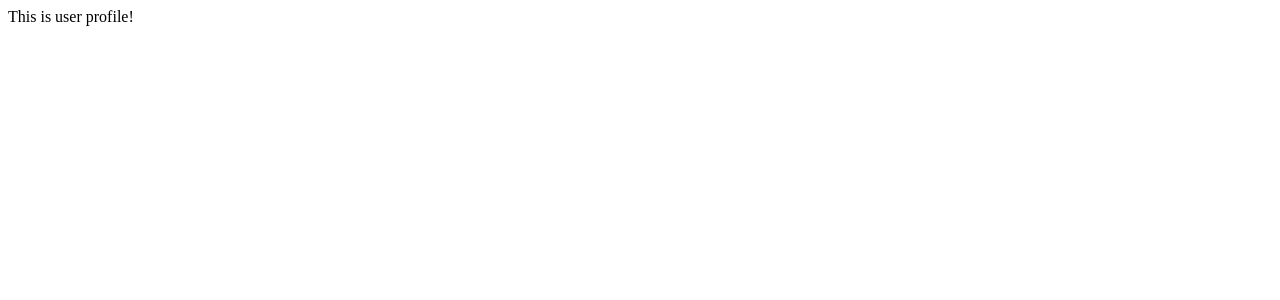
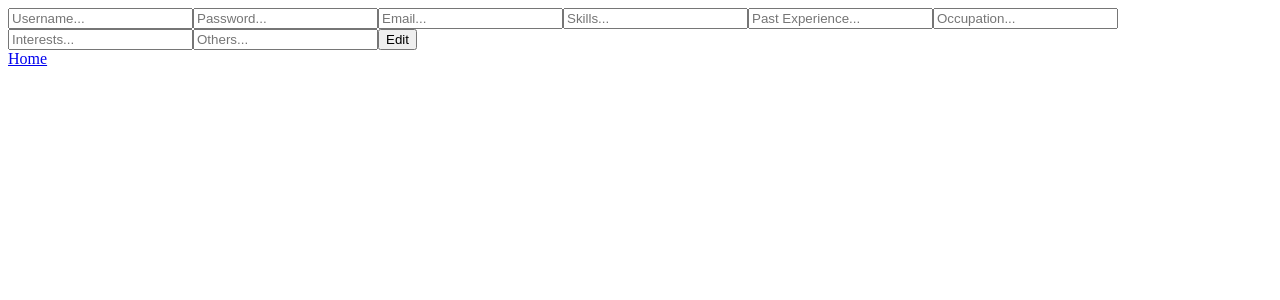
Before and after one commit to Build-Week-Droom-3/droom3-front-end, a React (Create React App) app: page /user_profile in a window 1280 px wide. Shown: the top 300 px of the page. Built offline with nearby package versions, Linux system fonts and the light colour scheme.

Commit message:
added company and user profile

```diff
--- a/src/components/landingpage/LandingPage.js
+++ b/src/components/landingpage/LandingPage.js
@@ -6,9 +6,11 @@ function LandingPage(){
         <div>
             <Link to="/login">Login</Link>
 
-            <Link to="/user_register">Employee</Link>
-            <Link to="/company_register">Company</Link>
+            <Link to="/user_register">Employee Register</Link>
+            <Link to="/company_register">Company Register</Link>
 
+            <Link to="/user_profile">User Profile</Link>
+            <Link to="/company_profile">Company Profile</Link>
         </div>
     )
 }
--- a/src/components/profiles/CompanyProfile.js
+++ b/src/components/profiles/CompanyProfile.js
@@ -1,14 +1,42 @@
 import React from "react"
-
+import { Form, Field, withFormik } from "formik"
+import { Link } from "react-router-dom"
 function CompanyProfile(){
     return(
         <div>
-            This is company profile!
+            <Form>
+                <Field type="text" name="company" placeholder="Username..."/>
+                <Field type="text" name="password" placeholder="Password..."/>
+                <Field type="text" name="email" placeholder="Email..."/>
+                <Field type="text" name="date_created" placeholder="Created in..."/>
+                <Field type="text" name="employees" placeholder="Employees..."/>
+                <Field type="text" name="benefits" placeholder="Benefits..."/>
+                <Field type="text" name="others" placeholder="Others..."/>
+                <button type="submit">Edit</button>
+            </Form>
+            <Link to="/">Home</Link>
         </div>
     )
 }
 
+const FormikCompanyProfile = withFormik({
+    mapPropsToValues() {
+        return {
+            company: "",
+            password: "",
+            email: "",
+            date_created: "",
+            employees: "",
+            benefits: "",
+            others: ""
+        }
+    },
+
+    handleSubmit(values){
+        console.log(values)
+    }
+})(CompanyProfile)
 
 
 
-export default CompanyProfile
+export default FormikCompanyProfile
--- a/src/components/profiles/UserProfile.js
+++ b/src/components/profiles/UserProfile.js
@@ -1,13 +1,44 @@
 import React from "react"
-
+import { Form, Field, withFormik } from "formik"
+import { Link } from "react-router-dom"
 function UserProfile(){
     return(
         <div>
-            This is user profile!
+            <Form>
+                <Field type="text" name="username" placeholder="Username..."/>
+                <Field type="text" name="password" placeholder="Password..."/>
+                <Field type="text" name="email" placeholder="Email..."/>
+                <Field type="text" name="skills" placeholder="Skills..."/>
+                <Field type="text" name="past_experience" placeholder="Past Experience..."/>
+                <Field type="text" name="occupation" placeholder="Occupation..."/>
+                <Field type="text" name="interests" placeholder="Interests..."/>
+                <Field type="text" name="others" placeholder="Others..."/>
+                <button type="submit">Edit</button>
+            </Form>
+            <Link to="/">Home</Link>
         </div>
     )
 }
 
+const FormikUserProfile = withFormik({
+    mapPropsToValues() {
+        return {
+            username: "",
+            password: "",
+            email: "",
+            skills: "",
+            past_experience: "",
+            occupation: "",
+            interests: "",
+            others: ""
+        }
+    },
+
+    handleSubmit(values){
+        console.log(values)
+    }
+})(UserProfile)
 
 
-export default UserProfile
+
+export default FormikUserProfile
```
